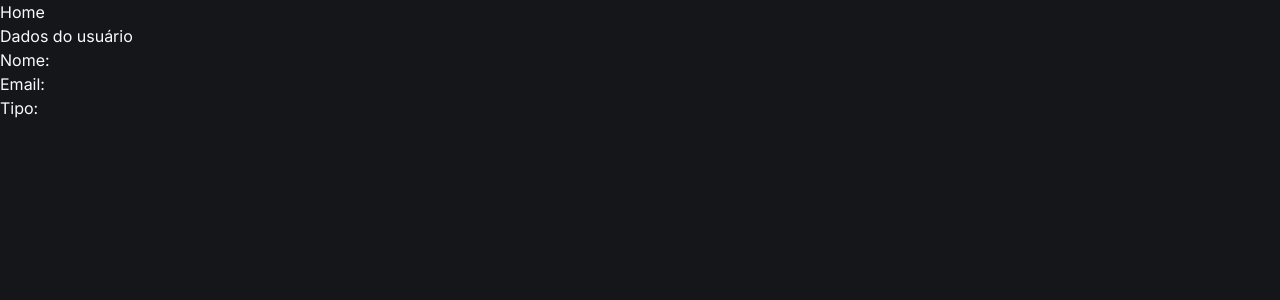
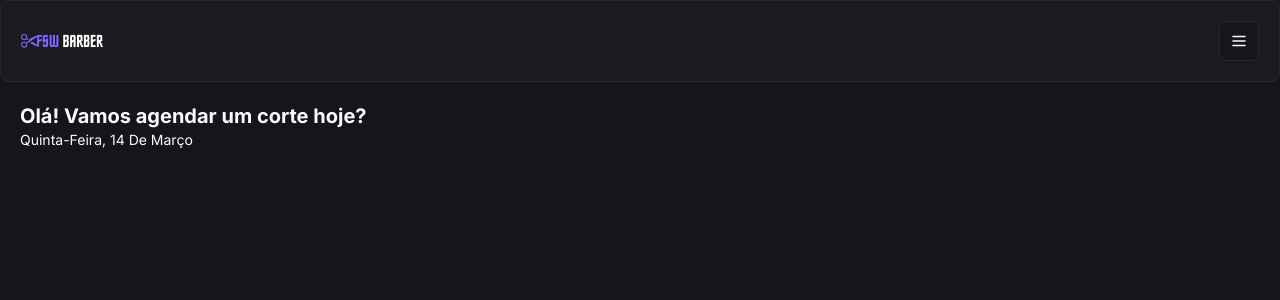
Before and after one commit to henriquefdf/CutHub, a Next.js app in the folder client/: page / in a window 1280 px wide. Shown: the top 300 px of the page. Built offline with nearby package versions, Linux system fonts and the light colour scheme.

Commit message:
feat: componente header

```diff
--- a/client/app/(home)/dados-usuario.tsx
+++ /dev/null
@@ -1,14 +0,0 @@
-// Componente DadosUsuario.js ou DadosUsuario.tsx se estiver usando TypeScript
-
-const DadosUsuario = ({ user }: any ) => {
-    return (
-        <div>
-            <h2>Dados do usuário</h2>
-            <p>Nome: {user?.nome}</p>
-            <p>Email: {user?.email}</p>
-            <p>Tipo: {user?.tipo} </p>
-        </div>
-     );
-}
-
-export default DadosUsuario;
--- a/client/app/(home)/page.tsx
+++ b/client/app/(home)/page.tsx
@@ -1,20 +1,31 @@
 'use client';
 
+import Header from "../_components/header";
+
+import { format } from "date-fns";
+import { ptBR } from "date-fns/locale";
 
 import { useContext } from "react";
 import { AuthContext } from "../_contexts/AuthContext";
 
 
-import DadosUsuario from './dados-usuario';
-
 function Home() {
     const { user } = useContext(AuthContext);
-  return (
-    <div>
-      <h1>Home</h1>
-      <DadosUsuario user={user} />
-    </div>
-  );
+    return (
+        <div>
+            <Header />
+            <div className="px-5 pt-5">
+                <h2 className="text-xl font-bold">
+                    {user ? `Olá, ${user.nome.split(" ")[0]}!` : "Olá! Vamos agendar um corte hoje?"}
+                </h2>
+                <p className="capitalize text-sm">
+                    {format(new Date(), "EEEE',' dd 'de' MMMM", {
+                        locale: ptBR,
+                    })}
+                </p>
+            </div>
+        </div>
+    );
 }
 
 export default Home;
--- /dev/null
+++ b/client/app/_components/header.tsx
@@ -0,0 +1,38 @@
+"use client";
+
+import { MenuIcon } from 'lucide-react';
+import { Button } from './ui/button';
+import { Card, CardContent } from './ui/card';
+import Image from 'next/image';
+import { Sheet, SheetContent, SheetTrigger } from './ui/sheet';
+// import SideMenu from './side-menu';
+import Link from 'next/link';
+
+
+const Header = () => {
+
+
+    return (
+        <Card>
+            <CardContent className='p-5 justify-between items-center flex flex-row'>
+                <Link href="/">
+                    <Image src="/logo.png" alt="Logo" width={82} height={22} />
+                </Link>
+
+                <Sheet>
+                    <SheetTrigger asChild>
+                        <Button variant="outline" size="icon">
+                            <MenuIcon size={18} />
+                        </Button>
+                    </SheetTrigger>
+
+                    <SheetContent className="p-0">
+                        {/* <SideMenu /> */}
+                    </SheetContent>
+                </Sheet>
+            </CardContent>
+        </Card>
+    );
+}
+
+export default Header;
--- /dev/null
+++ b/client/app/_components/ui/card.tsx
@@ -0,0 +1,79 @@
+import * as React from "react"
+
+import { cn } from "@/app/_lib/utils"
+
+const Card = React.forwardRef<
+  HTMLDivElement,
+  React.HTMLAttributes<HTMLDivElement>
+>(({ className, ...props }, ref) => (
+  <div
+    ref={ref}
+    className={cn(
+      "rounded-lg border bg-card text-card-foreground shadow-sm",
+      className
+    )}
+    {...props}
+  />
+))
+Card.displayName = "Card"
+
+const CardHeader = React.forwardRef<
+  HTMLDivElement,
+  React.HTMLAttributes<HTMLDivElement>
+>(({ className, ...props }, ref) => (
+  <div
+    ref={ref}
+    className={cn("flex flex-col space-y-1.5 p-6", className)}
+    {...props}
+  />
+))
+CardHeader.displayName = "CardHeader"
+
+const CardTitle = React.forwardRef<
+  HTMLParagraphElement,
+  React.HTMLAttributes<HTMLHeadingElement>
+>(({ className, ...props }, ref) => (
+  <h3
+    ref={ref}
+    className={cn(
+      "text-2xl font-semibold leading-none tracking-tight",
+      className
+    )}
+    {...props}
+  />
+))
+CardTitle.displayName = "CardTitle"
+
+const CardDescription = React.forwardRef<
+  HTMLParagraphElement,
+  React.HTMLAttributes<HTMLParagraphElement>
+>(({ className, ...props }, ref) => (
+  <p
+    ref={ref}
+    className={cn("text-sm text-muted-foreground", className)}
+    {...props}
+  />
+))
+CardDescription.displayName = "CardDescription"
+
+const CardContent = React.forwardRef<
+  HTMLDivElement,
+  React.HTMLAttributes<HTMLDivElement>
+>(({ className, ...props }, ref) => (
+  <div ref={ref} className={cn("p-6 pt-0", className)} {...props} />
+))
+CardContent.displayName = "CardContent"
+
+const CardFooter = React.forwardRef<
+  HTMLDivElement,
+  React.HTMLAttributes<HTMLDivElement>
+>(({ className, ...props }, ref) => (
+  <div
+    ref={ref}
+    className={cn("flex items-center p-6 pt-0", className)}
+    {...props}
+  />
+))
+CardFooter.displayName = "CardFooter"
+
+export { Card, CardHeader, CardFooter, CardTitle, CardDescription, CardContent }
--- /dev/null
+++ b/client/app/_components/ui/sheet.tsx
@@ -0,0 +1,140 @@
+"use client"
+
+import * as React from "react"
+import * as SheetPrimitive from "@radix-ui/react-dialog"
+import { cva, type VariantProps } from "class-variance-authority"
+import { X } from "lucide-react"
+
+import { cn } from "@/app/_lib/utils"
+
+const Sheet = SheetPrimitive.Root
+
+const SheetTrigger = SheetPrimitive.Trigger
+
+const SheetClose = SheetPrimitive.Close
+
+const SheetPortal = SheetPrimitive.Portal
+
+const SheetOverlay = React.forwardRef<
+  React.ElementRef<typeof SheetPrimitive.Overlay>,
+  React.ComponentPropsWithoutRef<typeof SheetPrimitive.Overlay>
+>(({ className, ...props }, ref) => (
+  <SheetPrimitive.Overlay
+    className={cn(
+      "fixed inset-0 z-50 bg-black/80  data-[state=open]:animate-in data-[state=closed]:animate-out data-[state=closed]:fade-out-0 data-[state=open]:fade-in-0",
+      className
+    )}
+    {...props}
+    ref={ref}
+  />
+))
+SheetOverlay.displayName = SheetPrimitive.Overlay.displayName
+
+const sheetVariants = cva(
+  "fixed z-50 gap-4 bg-background p-6 shadow-lg transition ease-in-out data-[state=open]:animate-in data-[state=closed]:animate-out data-[state=closed]:duration-300 data-[state=open]:duration-500",
+  {
+    variants: {
+      side: {
+        top: "inset-x-0 top-0 border-b data-[state=closed]:slide-out-to-top data-[state=open]:slide-in-from-top",
+        bottom:
+          "inset-x-0 bottom-0 border-t data-[state=closed]:slide-out-to-bottom data-[state=open]:slide-in-from-bottom",
+        left: "inset-y-0 left-0 h-full w-3/4 border-r data-[state=closed]:slide-out-to-left data-[state=open]:slide-in-from-left sm:max-w-sm",
+        right:
+          "inset-y-0 right-0 h-full w-3/4  border-l data-[state=closed]:slide-out-to-right data-[state=open]:slide-in-from-right sm:max-w-sm",
+      },
+    },
+    defaultVariants: {
+      side: "right",
+    },
+  }
+)
+
+interface SheetContentProps
+  extends React.ComponentPropsWithoutRef<typeof SheetPrimitive.Content>,
+    VariantProps<typeof sheetVariants> {}
+
+const SheetContent = React.forwardRef<
+  React.ElementRef<typeof SheetPrimitive.Content>,
+  SheetContentProps
+>(({ side = "right", className, children, ...props }, ref) => (
+  <SheetPortal>
+    <SheetOverlay />
+    <SheetPrimitive.Content
+      ref={ref}
+      className={cn(sheetVariants({ side }), className)}
+      {...props}
+    >
+      {children}
+      <SheetPrimitive.Close className="absolute right-4 top-4 rounded-sm opacity-70 ring-offset-background transition-opacity hover:opacity-100 focus:outline-none focus:ring-2 focus:ring-ring focus:ring-offset-2 disabled:pointer-events-none data-[state=open]:bg-secondary">
+        <X className="h-4 w-4" />
+        <span className="sr-only">Close</span>
+      </SheetPrimitive.Close>
+    </SheetPrimitive.Content>
+  </SheetPortal>
+))
+SheetContent.displayName = SheetPrimitive.Content.displayName
+
+const SheetHeader = ({
+  className,
+  ...props
+}: React.HTMLAttributes<HTMLDivElement>) => (
+  <div
+    className={cn(
+      "flex flex-col space-y-2 text-center sm:text-left",
+      className
+    )}
+    {...props}
+  />
+)
+SheetHeader.displayName = "SheetHeader"
+
+const SheetFooter = ({
+  className,
+  ...props
+}: React.HTMLAttributes<HTMLDivElement>) => (
+  <div
+    className={cn(
+      "flex flex-col-reverse sm:flex-row sm:justify-end sm:space-x-2",
+      className
+    )}
+    {...props}
+  />
+)
+SheetFooter.displayName = "SheetFooter"
+
+const SheetTitle = React.forwardRef<
+  React.ElementRef<typeof SheetPrimitive.Title>,
+  React.ComponentPropsWithoutRef<typeof SheetPrimitive.Title>
+>(({ className, ...props }, ref) => (
+  <SheetPrimitive.Title
+    ref={ref}
+    className={cn("text-lg font-semibold text-foreground", className)}
+    {...props}
+  />
+))
+SheetTitle.displayName = SheetPrimitive.Title.displayName
+
+const SheetDescription = React.forwardRef<
+  React.ElementRef<typeof SheetPrimitive.Description>,
+  React.ComponentPropsWithoutRef<typeof SheetPrimitive.Description>
+>(({ className, ...props }, ref) => (
+  <SheetPrimitive.Description
+    ref={ref}
+    className={cn("text-sm text-muted-foreground", className)}
+    {...props}
+  />
+))
+SheetDescription.displayName = SheetPrimitive.Description.displayName
+
+export {
+  Sheet,
+  SheetPortal,
+  SheetOverlay,
+  SheetTrigger,
+  SheetClose,
+  SheetContent,
+  SheetHeader,
+  SheetFooter,
+  SheetTitle,
+  SheetDescription,
+}
```
